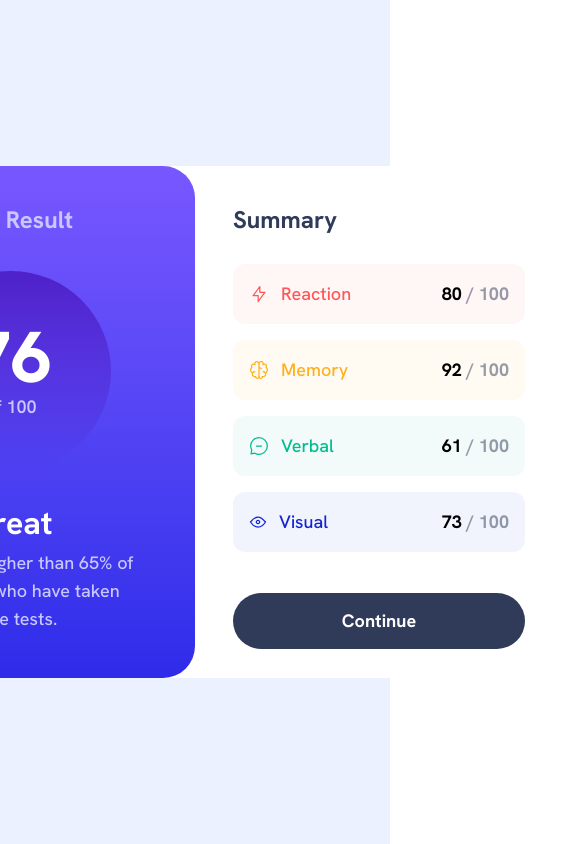
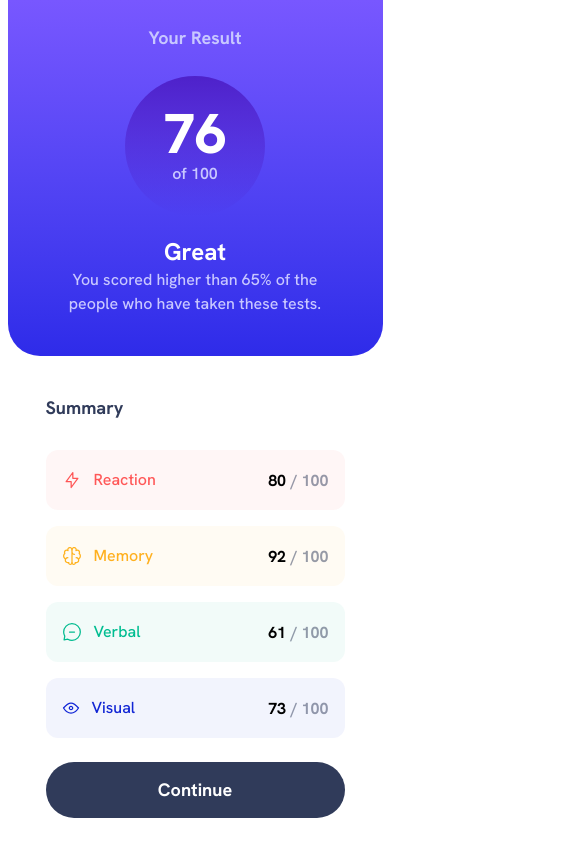
Before and after one commit to gusanchefullstack/fs-frontend-css-results-summary-component, a React (Vite) app: page / in a window 390 px wide. Shown: the whole page, 563 px wide, since content can reach past the window. Built offline with nearby package versions, Linux system fonts and the light colour scheme.

Commit message:
Add styles for mobile

```diff
--- a/index.html
+++ b/index.html
@@ -1,16 +1,24 @@
 <!DOCTYPE html>
 <html lang="en">
   <head>
-  <meta charset="UTF-8">
-  <meta name="viewport" content="width=device-width, initial-scale=1.0"> <!-- displays site properly based on user's device -->
+    <meta charset="UTF-8" />
+    <meta name="viewport" content="width=device-width, initial-scale=1.0" />
+    <!-- displays site properly based on user's device -->
 
-  <link rel="icon" type="image/png" sizes="32x32" href="./assets/images/favicon-32x32.png">
+    <link
+      rel="icon"
+      type="image/png"
+      sizes="32x32"
+      href="./assets/images/favicon-32x32.png"
+    />
 
     <title>Frontend Mentor | Results summary component</title>
   </head>
   <body>
-  <div id="root" class="flex items-center justify-center h-screen bg-pale-blue"></div>
+    <div
+      id="root"
+      class="flex items-center max-sm:items-stretch justify-center h-screen bg-pale-blue max-sm:bg-white-card"
+    ></div>
     <script type="module" src="/src/main.jsx"></script>
-
   </body>
 </html>
--- a/src/components/ResultsSummary.jsx
+++ b/src/components/ResultsSummary.jsx
@@ -1,21 +1,21 @@
 const ResultsSummary = () => {
   return (
-    <div className="flex flex-row text-lg font-summary-card bg-white-card w-[736px] h-[512px] rounded-[32px]">
-      <div className="w-[368px] h-h-full bg-linear-to-b from-light-slate-blue-background to-light-royal-blue-background text-center pt-[38px] rounded-[32px]">
-        <h1 className="font-bold text-2xl text-light-lavender">Your Result</h1>
-        <div className="mx-auto flex flex-col justify-center items-center h-[200px] w-[200px] bg-linear-to-b from-violet-blue-circle to-persian-blue-circle rounded-full mt-[35px]">
-          <div className="font-extrabold text-white-card text-7xl">76</div>
-          <div className="text-lg font-semibold text-light-lavender">
+    <div className="flex flex-row max-sm:flex-wrap max-sm:justify-center text-lg font-summary-card bg-white-card w-[736px] h-[512px] rounded-[32px] ">
+      <div className="w-[368px] max-sm:w-[375px] h-full max-sm:h-[356px] bg-linear-to-b from-light-slate-blue-background to-light-royal-blue-background text-center pt-[38px] max-sm:pt-6 rounded-[32px] max-sm:rounded-t-none">
+        <h1 className="font-bold text-2xl max-sm:text-lg text-light-lavender">Your Result</h1>
+        <div className="mx-auto flex flex-col justify-center items-center h-[200px] w-[200px] max-sm:h-[140px] max-sm:w-[140px] bg-linear-to-b from-violet-blue-circle to-persian-blue-circle rounded-full mt-[35px] max-sm:mt-6">
+          <div className="font-extrabold text-white-card text-7xl max-sm:text-[56px]">76</div>
+          <div className="text-lg max-sm:text-base font-semibold text-light-lavender">
             of 100
           </div>
         </div>
-        <p className="text-white-card font-bold text-[32px] mt-7">Great</p>
-        <p className="font-medium text-lg text-light-lavender px-[54px]">
+        <p className="text-white-card font-bold text-[32px] max-sm:text-2xl mt-7 max-sm:mt-5">Great</p>
+        <p className="font-medium text-lg max-sm:text-base text-light-lavender px-[54px]">
           You scored higher than 65% of the people who have taken these tests.
         </p>
       </div>
-      <div className="w-[368px] h-full p-[38px]">
-        <h2 className="text-dark-gray-blue font-bold text-2xl">Summary</h2>
+      <div className="w-[368px] max-sm:w-[375px] h-full max-sm:h-[356px] p-[38px]">
+        <h2 className="text-dark-gray-blue font-bold text-2xl max-sm:text-lg">Summary</h2>
         <div className="flex flex-col gap-4 mt-7">
           <div className="summary-card bg-light-red/5">
             <div className="summary-title-container">
@@ -48,7 +48,7 @@ const ResultsSummary = () => {
             <div className="item-score"> <span>73</span> <span>/ 100</span></div>
           </div>
         </div>
-        <button className="h-14 w-full rounded-[128px] bg-dark-gray-blue text-white-card font-bold text-lg mt-[41px] hover:cursor-pointer hover:bg-gradient-to-b hover:from-light-slate-blue-background hover:to-light-royal-blue-background">
+        <button className="h-14 w-full rounded-[128px] bg-dark-gray-blue text-white-card font-bold text-lg max-sm:text-lg mt-[41px] max-sm:mt-6 hover:cursor-pointer hover:bg-gradient-to-b hover:from-light-slate-blue-background hover:to-light-royal-blue-background">
           Continue
         </button>
       </div>
--- a/src/index.css
+++ b/src/index.css
@@ -25,15 +25,15 @@
     @apply flex justify-between items-center rounded-xl p-4;
   }
   .summary-item {
-    @apply font-medium text-lg;
+    @apply font-medium text-lg max-sm:text-base;
   }
   .summary-title-container {
     @apply flex items-center justify-center gap-3
   }
   .item-score :nth-child(1) {
-    @apply text-lg font-bold;
+    @apply text-lg max-sm:text-base font-bold;
   }
   .item-score :nth-child(2) {
-    @apply text-lg font-bold opacity-50 text-dark-gray-blue;
+    @apply text-lg max-sm:text-base font-bold opacity-50 text-dark-gray-blue;
   }
 }
```
Lines whose indentation alone changed are shown as unchanged.
